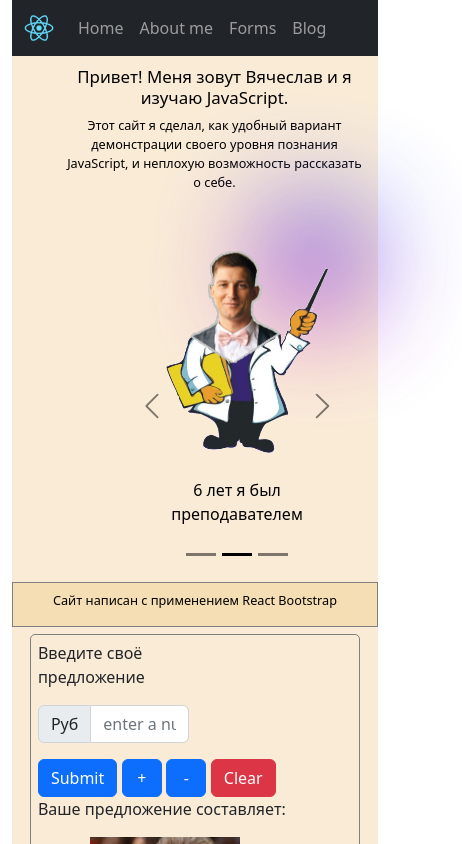
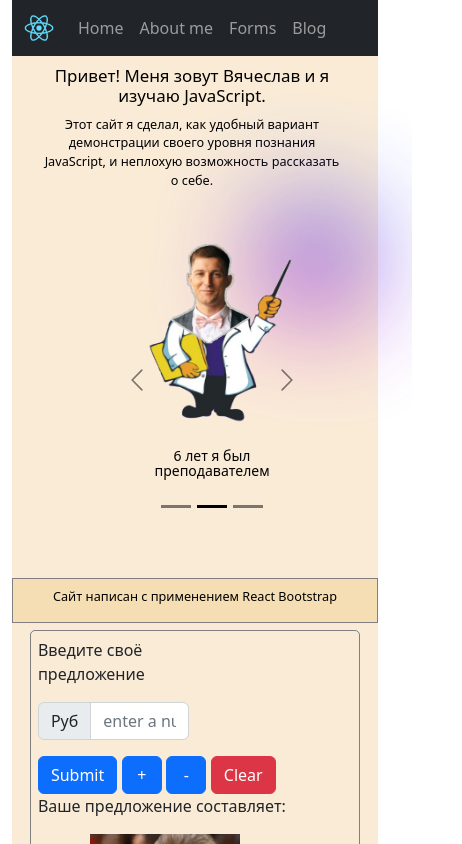
Before and after one commit to Vichislav/React_card, a React (Create React App) app: page / in a window 390 px wide. Shown: the top 844 px of the page, 462 px wide, since content can reach past the window. Built offline with nearby package versions, Linux system fonts and the light colour scheme.

Commit message:
carusel css refactoring

```diff
--- a/src/css/home.css
+++ b/src/css/home.css
@@ -12,17 +12,23 @@
     justify-content: center;
     align-items: center;
 }
+@media only screen and (max-width: 1100px) {
+    .wrapContainer {
+        display: flex;
+        flex-direction: column;
+    }
+}
 .wrapImg {
     max-width:100%;
     height:auto;
 }
 .wrapContainerCarousel {
     height: auto;
-    min-width: 450px;
+    min-width: 400px;
     width: 40%;
     margin-top: 5%;
 }
-.wrapContainerContent { /*контейнер для текста слева*/
+.wrapContainerContent { /*контейнер для текста слева и градиента*/
     margin-right: 10%;
     display: flex;
     justify-content: center;
@@ -31,6 +37,7 @@
     height: 40%; /*!!!*/
     width: 50%;
 }
+
 .wrapContainerContentTitle {
     text-align: center;
     margin-top: 5%;
@@ -70,7 +77,8 @@
 /*******************************CAROUSEL**************************************/
 .carWrap { /*общий контейнер*/
     height: 352px; /*!!!*/
-    width: 450px;
+    width: 100%;
+    min-width: 400px;
     position: relative;
     z-index: 4;
 }
@@ -79,6 +87,8 @@
 
     top: -3%;
     right: 26%;
+    width: 37.8%;
+    height: auto; /*это для пропорционального масштабирования*/
     position: absolute;
     z-index: 6;
 }
@@ -93,8 +103,9 @@
 
 }
 .carWrapCarSlideText {
-    font-size: 2vm;
+    font-size: 14px;
     color: black;
+    line-height: 15px;
 }
 .wrapBelt {
     background-color: wheat;
```
